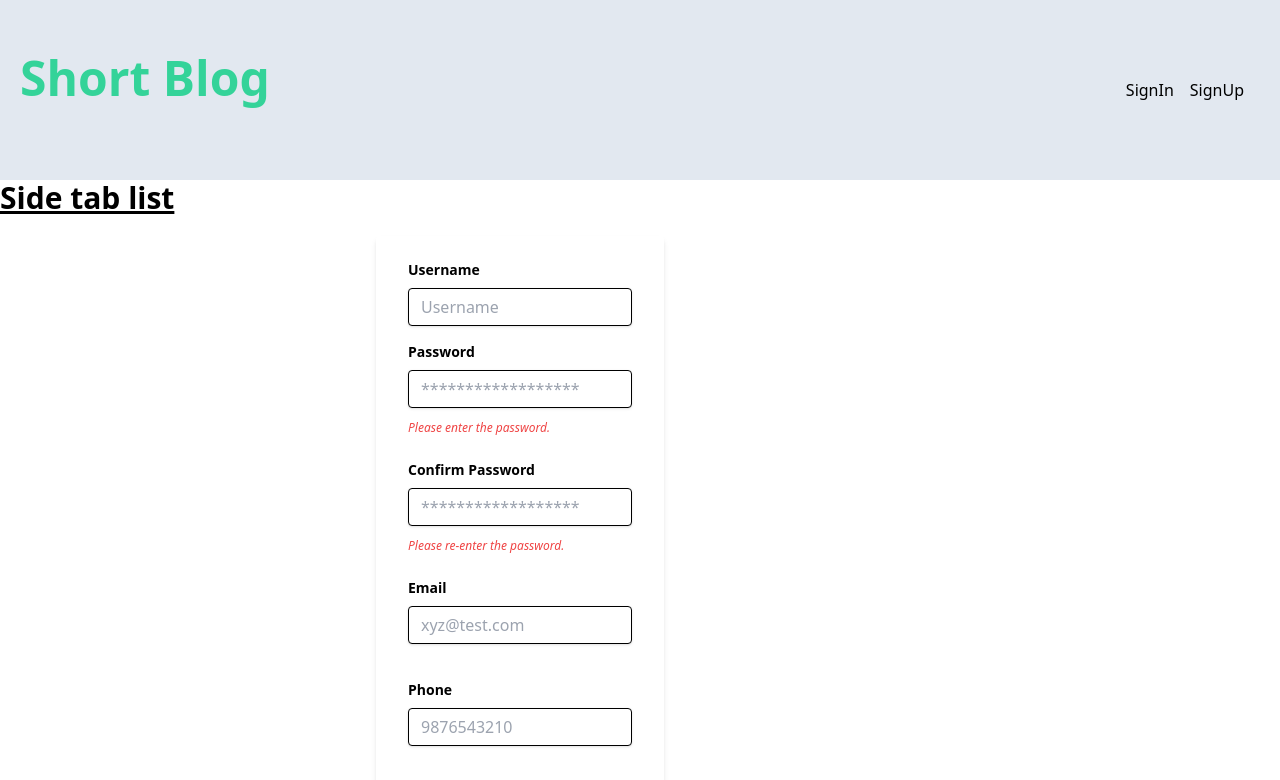
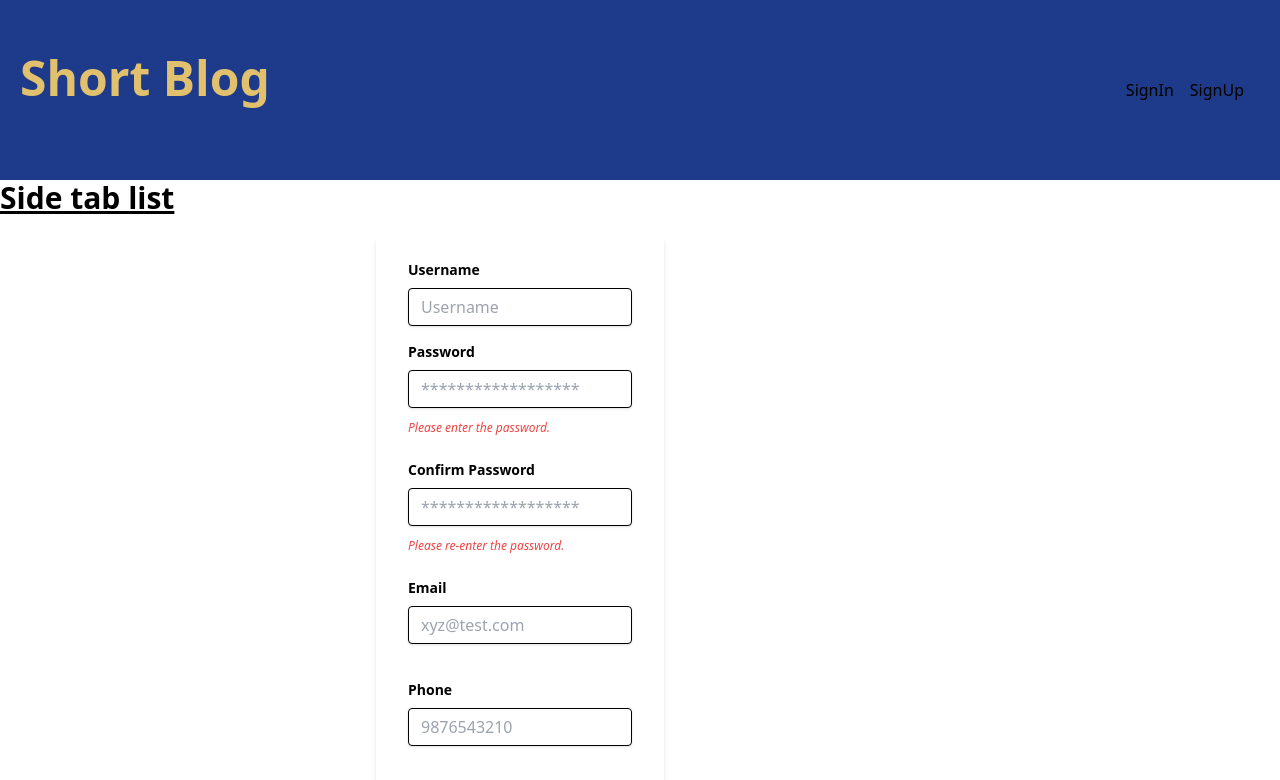
Before and after one commit to srivishnuc/dev-blog, a React (Create React App) app: page /signup in a window 1280 px wide. Shown: the top 780 px of the page. Built offline with nearby package versions, Linux system fonts and the light colour scheme.

Commit message:
primary and secondary color fixed

```diff
--- a/tailwind.config.js
+++ b/tailwind.config.js
@@ -7,8 +7,8 @@ module.exports = {
     ],
     theme: {
         colors: {
-            primary: '#34d399',
-            secondary: '#e2e8f0',
+            primary: '#E1C16E',
+            secondary: '#1e3a8a',
             error: '#ef4444',
         }
     },
```
